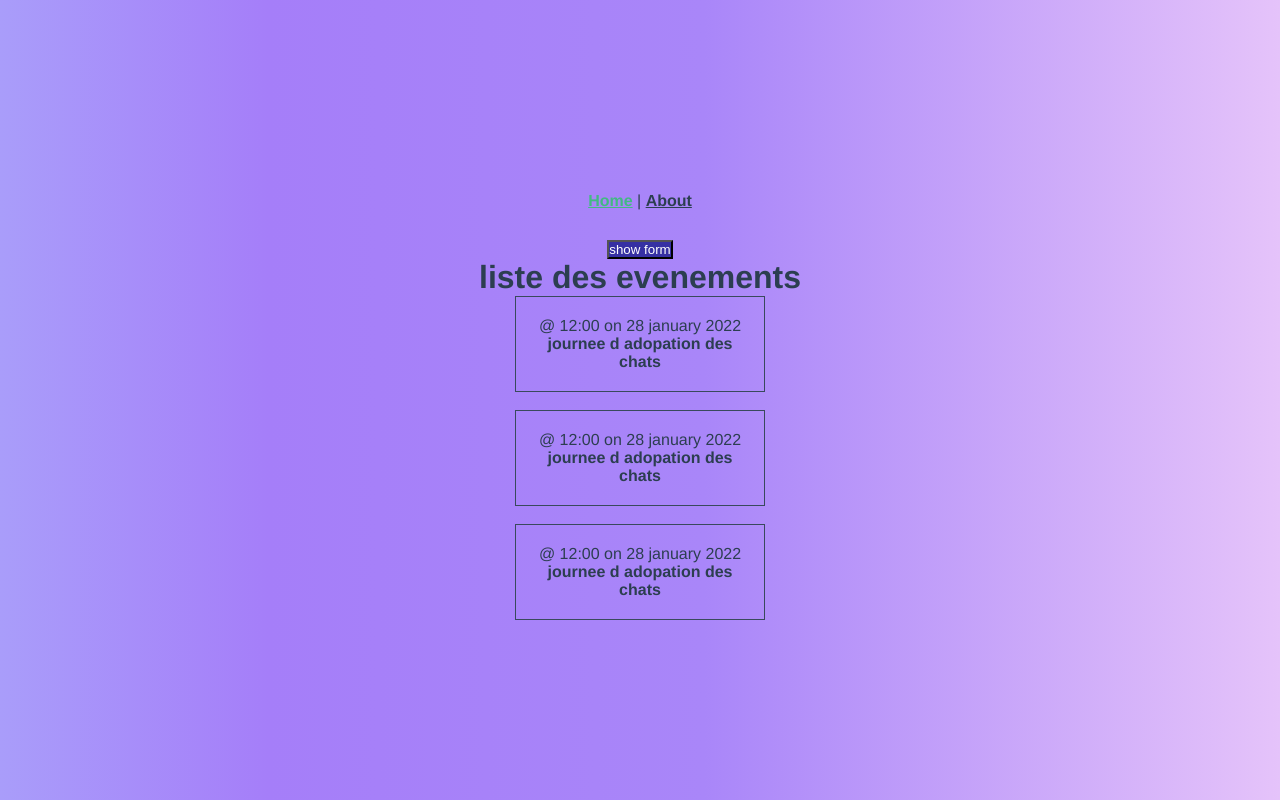
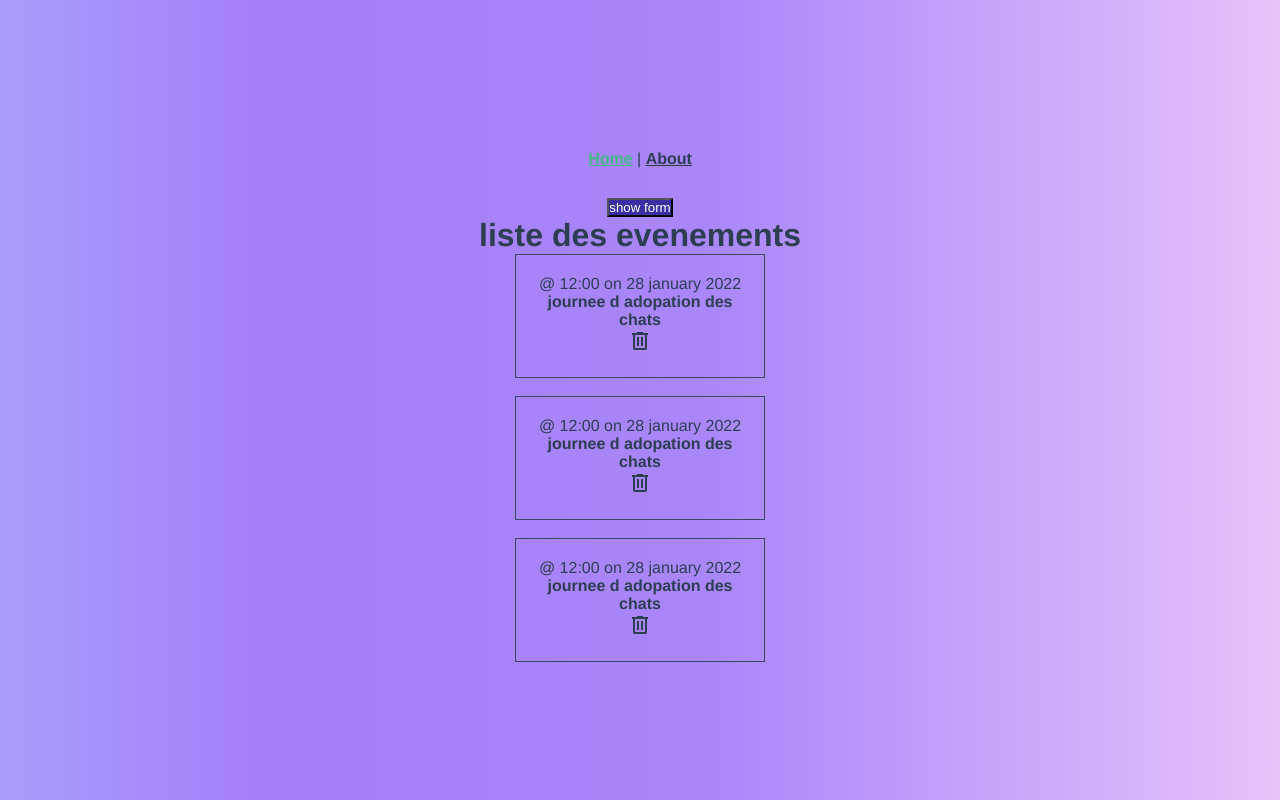
Before and after one commit to hkimi02/VueSImpleProject, a Vue app: page / in a window 1280 px wide. Built offline with nearby package versions, Linux system fonts and the light colour scheme.

Commit message:
adding delete option

```diff
--- a/src/components/AddEvent.vue
+++ b/src/components/AddEvent.vue
@@ -48,8 +48,14 @@ export default {
       if (this.title == "" || this.date == "" || this.time == "") {
         alert("please fill out the form feilds ! ");
       } else {
+        let idEvent = 0;
+        if (this.events.length == 0) {
+          idEvent = 1;
+        } else {
+          idEvent = this.events[this.events.length - 1].id + 1;
+        }
         let event = {
-          id: this.events[this.events.length - 1].id + 1,
+          id: idEvent,
           title: this.title,
           date: this.date,
           time: this.time,
--- a/src/components/EventCard.vue
+++ b/src/components/EventCard.vue
@@ -2,6 +2,12 @@
   <div class="event-card">
     <span>@ {{ event.time }} on {{ event.date }}</span>
     <h4>{{ event.title }}</h4>
+    <span
+      class="material-symbols-outlined delete-btn"
+      @click="deleteEvent(event)"
+    >
+      delete
+    </span>
   </div>
 </template>
 
@@ -10,6 +16,11 @@ export default {
   name: "EventCard",
   props: {
     event: Object,
+  },
+  methods: {
+    deleteEvent(event) {
+      this.$emit("delete-event", event);
+    },
   },
 };
 </script>
@@ -27,4 +38,7 @@ export default {
   transform: scale(1.01);
   box-shadow: 0 3px 12px 0 rgba(0, 0, 0, 0.2);
 }
+.delete-btn:hover {
+  color: red;
+}
 </style>
--- a/src/views/HomeView.vue
+++ b/src/views/HomeView.vue
@@ -8,7 +8,12 @@
   ></AddEvent>
   <div class="events">
     <h1>liste des evenements</h1>
-    <EventCard v-for="event in events" :key="event.id" :event="event" />
+    <EventCard
+      v-for="event in events"
+      :key="event.id"
+      :event="event"
+      @delete-event="deleteEvent(event)"
+    />
   </div>
 </template>
 
@@ -74,6 +79,15 @@ export default {
     AddEventEvents(event) {
       this.events.push(event);
     },
+    deleteEvent(event) {
+      let i = 0;
+      for (i = 0; i < this.events.length; i++) {
+        if (this.events[i].id == event.id) {
+          this.events.splice(i, 1);
+          return;
+        }
+      }
+    },
   },
 };
 </script>
```
